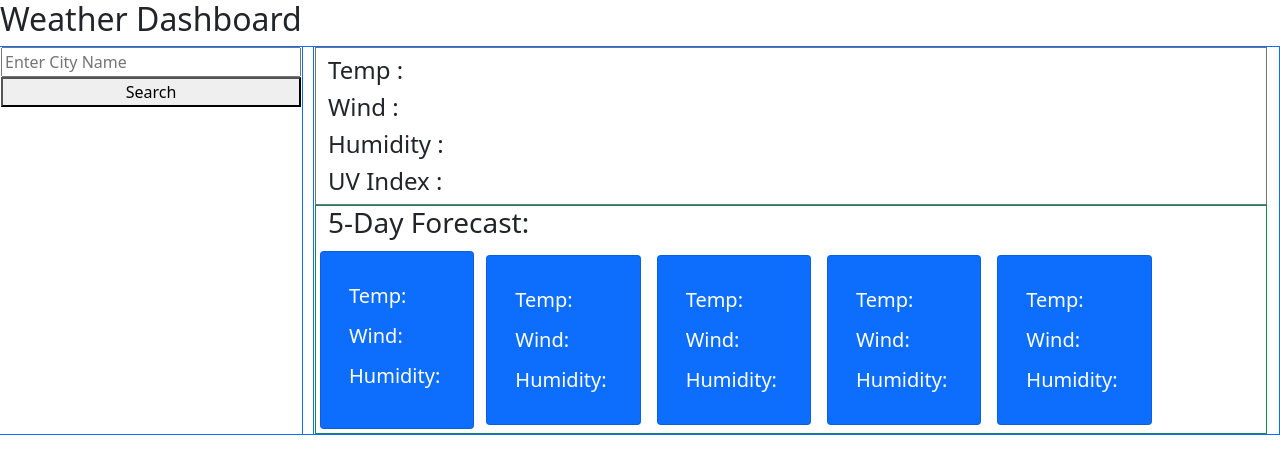
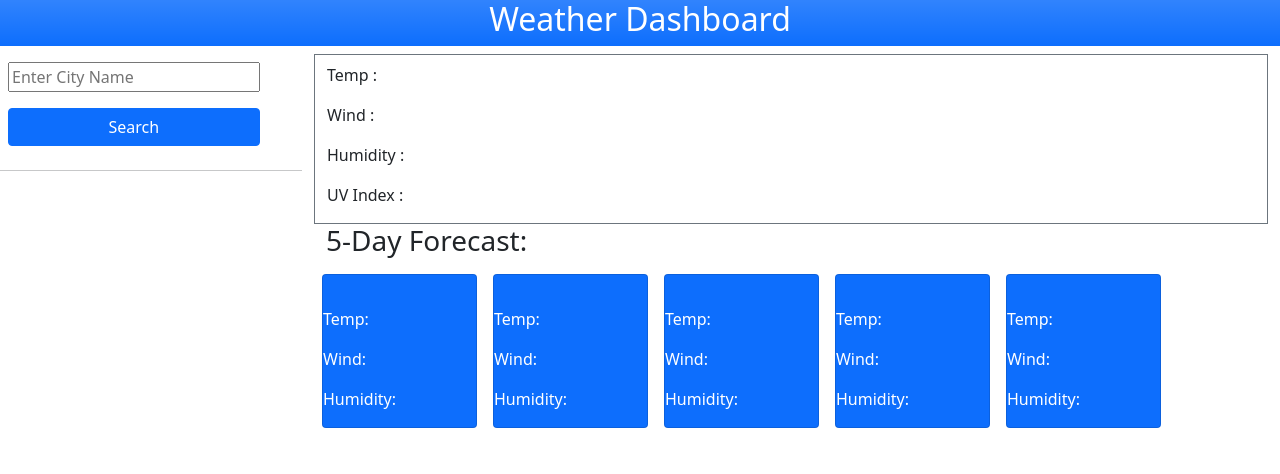
Before and after one commit to RamuMakkena/forecast, a plain HTML site: page index.html in a window 1280 px wide. Drawn offline with nearby package versions, Linux system fonts and the light colour scheme.

Commit message:
final but pending readme

```diff
--- a/assets/js/script.js
+++ b/assets/js/script.js
@@ -52,15 +52,15 @@ function addRootInforamtion(weatherObject){
     var uvi = weatherObject['uvIndex'];
     $("#primary-uvi").text(uvi);
     if(uvi <=2){
-        $("#primary-uvi").addClass("uvi-green text-white rounded");
+        $("#primary-uvi").addClass("uvi-green text-white px-2 rounded");
     }else if(uvi>2 && uvi<=5){
-        $("#primary-uvi").addClass("uvi-yellow text-white rounded");
+        $("#primary-uvi").addClass("uvi-yellow text-dark px-2  rounded");
     }else if(uvi>5 && uvi<=7){
-        $("#primary-uvi").addClass("uvi-orange text-white rounded");
+        $("#primary-uvi").addClass("uvi-orange text-white  px-2 rounded");
     } else if(uvi>7 && uvi<=10){
-        $("#primary-uvi").addClass("uvi-red text-white rounded");
+        $("#primary-uvi").addClass("uvi-red text-white px-2 rounded");
     } else {
-        $("#primary-uvi").addClass("uvi-violet text-white rounded");
+        $("#primary-uvi").addClass("uvi-violet text-white px-2  rounded");
     }
 }
 
@@ -75,7 +75,7 @@ function addWeatherCardInfo(weatherObject,number){
 
 
 function updateCity(cityName){
-    var recentCityButton = $("<p>").addClass("prevSearchCity text-white rounded col-9 m-2");
+    var recentCityButton = $("<p>").addClass("prevSearchCity text-white rounded col-10 m-2");
         recentCityButton.text(cityName);
         $("#previousSearches").append(recentCityButton);
 }
--- a/index.html
+++ b/index.html
@@ -6,80 +6,82 @@
     <meta http-equiv="X-UA-Compatible" content="IE=edge">
     <meta name="viewport" content="width=device-width, initial-scale=1.0">
     <link rel="stylesheet" href="https://cdn.jsdelivr.net/npm/bootstrap@5.1.3/dist/css/bootstrap.min.css" integrity="sha384-1BmE4kWBq78iYhFldvKuhfTAU6auU8tT94WrHftjDbrCEXSU1oBoqyl2QvZ6jIW3" crossorigin="anonymous"/>
+    <link rel="stylesheet" href="./assets/css/styles.css"/>
     <title>Foreacst</title>
 </head>
 
 <body>
 
-    <header class="align-center">
+    <header class="bg-primary bg-gradient row text-strong text-white text-center">
             <h2>Weather Dashboard</h2>
     </header>
-    <section id="fullContainer" class="row">
-        <section id="leftSection" class="col-3 border border-primary">
-            <section id="cityInput" class="col-12">
-                <input type="text" placeholder="Enter City Name" id="cityNameField" class="col-12"/>
-                <button  id="searchButton" class="col-12">Search</button>
+    <section id="fullContainer" class="row mt-2">
+        <section id="leftSection" class="col-3">
+            <section id="cityInput" class="col-12 ">
+                <input type="text" placeholder="Enter City Name" id="cityNameField" class="col-10 m-2"/>
+                <button  id="searchButton" class="btn btn-primary col-10 m-2">Search</button>
             </section>
+            <hr/>
             <section id="previousSearches" class="col-12">
 
             </section>
         </section>
-        <section id="rightSection" class="col-9 row border border-primary">
+        <section id="rightSection" class="col-9 row">
             <section id="todayWeather" class="col-12 border border-secondary">
                 <h3><span id="cityNameDisplay"></span><span id="dateDisplay"></span><i id="primary-icon"></i></h3>
                 <div class="primaryDisplay">
-                    <h4>Temp : <span id="primary-temp"></span></h4>
-                    <h4>Wind : <span id="primary-wind"></span></h4>
-                    <h4>Humidity : <span id="primary-humidity"></span></h4>
-                    <h4>UV Index : <span id="primary-uvi"></span></h4>
+                   <p> Temp : <span id="primary-temp"></span></p>
+                   <p> Wind : <span id="primary-wind"></span></p>
+                   <p> Humidity : <span id="primary-humidity"></span></p>
+                   <p> UV Index : <span id="primary-uvi"></span></p>
                 </div>
             </section>
-            <section id="forecast" class="col-12 border border-success">
+            <section id="forecast" class="col-12">
                 <h3>5-Day Forecast:</h3>
                 <div id="forecastCards" class="row col-12">
-                    <div class="card col-2 text-white bg-primary m-1" id="forecast-1">
-                        <div class="card-body col-12">
-                            <h4 class="card-title" id="forecast-title-1"></h4>
-                            <p class="card-text" id="forecast-text-icon-1"><h5><i id="forecast-icon-1"></i></h5></p>
-                            <p class="card-text" id="forecast-text-temp-1"><h5>Temp: <span id="forecast-text-temp-value-1"></span></h5></p>
-                            <p class="card-text" id="forecast-text-wind-1"><h5>Wind: <span id="forecast-text-wind-value-1"></span></h5></p>
-                            <p class="card-text" id="forecast-text-humidity-1"><h5>Humidity: <span id="forecast-text-humidity-value-1"></span></p>
+                    <div class="card col-2 text-white bg-primary m-2 px-0" id="forecast-1">
+                        <div class="card-body col-12 mx-0 px-0">
+                            <h5 class="card-title" id="forecast-title-1"></h5>
+                            <p class="card-text" id="forecast-text-icon-1"><i id="forecast-icon-1"></i></p>
+                            <p class="card-text" id="forecast-text-temp-1">Temp: <span id="forecast-text-temp-value-1"></span></p>
+                            <p class="card-text" id="forecast-text-wind-1">Wind: <span id="forecast-text-wind-value-1"></span></p>
+                            <p class="card-text" id="forecast-text-humidity-1">Humidity: <span id="forecast-text-humidity-value-1"></span></p>
                         </div>
                     </div>
-                    <div class="card col-2 text-white bg-primary m-2" id="forecast-2">
-                        <div class="card-body col-12">
-                            <h4 class="card-title" id="forecast-title-2"></h4>
+                    <div class="card col-2 text-white bg-primary m-2 px-0" id="forecast-2">
+                        <div class="card-body col-12 px-0">
+                            <h5 class="card-title" id="forecast-title-2"></h5>
                             <p class="card-text" id="forecast-text-icon-2"><i id="forecast-icon-2"></i></p>
-                            <p class="card-text" id="forecast-text-temp-2"><h5>Temp: <span id="forecast-text-temp-value-2"></span></h5></p>
-                            <p class="card-text" id="forecast-text-wind-2"><h5>Wind: <span id="forecast-text-wind-value-2"></span></h5></p>
-                            <p class="card-text" id="forecast-text-humidity-2"><h5>Humidity: <span id="forecast-text-humidity-value-2"></span></p>
+                            <p class="card-text" id="forecast-text-temp-2">Temp: <span id="forecast-text-temp-value-2"></span></p>
+                            <p class="card-text" id="forecast-text-wind-2">Wind: <span id="forecast-text-wind-value-2"></span></p>
+                            <p class="card-text" id="forecast-text-humidity-2">Humidity: <span id="forecast-text-humidity-value-2"></span></p>
                         </div>
                     </div>
-                    <div class="card col-2  text-white bg-primary m-2" id="forecast-3">
-                        <div class="card-body col-12">
-                            <h4 class="card-title" id="forecast-title-3"></h4>
+                    <div class="card col-2  text-white bg-primary m-2 px-0" id="forecast-3">
+                        <div class="card-body col-12 px-0">
+                            <h5 class="card-title" id="forecast-title-3"></h5>
                             <p class="card-text" id="forecast-text-icon-3"><i id="forecast-icon-3"></i></p>
-                            <p class="card-text" id="forecast-text-temp-3"><h5>Temp: <span id="forecast-text-temp-value-3"></span></h5></p>
-                            <p class="card-text" id="forecast-text-wind-3"><h5>Wind: <span id="forecast-text-wind-value-3"></span></h5></p>
-                            <p class="card-text" id="forecast-text-humidity-3"><h5>Humidity: <span id="forecast-text-humidity-value-3"></span></p>
+                            <p class="card-text" id="forecast-text-temp-3">Temp: <span id="forecast-text-temp-value-3"></span></p>
+                            <p class="card-text" id="forecast-text-wind-3">Wind: <span id="forecast-text-wind-value-3"></span></p>
+                            <p class="card-text" id="forecast-text-humidity-3">Humidity: <span id="forecast-text-humidity-value-3"></span></p>
                         </div>
                     </div>
-                    <div class="card col-2  text-white bg-primary  m-2" id="forecast-4">
-                        <div class="card-body col-12">
-                            <h4 class="card-title" id="forecast-title-4"></h4>
+                    <div class="card col-2  text-white bg-primary  m-2 px-0" id="forecast-4">
+                        <div class="card-body col-12 px-0">
+                            <h5 class="card-title" id="forecast-title-4"></h5>
                             <p class="card-text" id="forecast-text-icon-4"><i id="forecast-icon-4"></i></p>
-                            <p class="card-text" id="forecast-text-temp-4"><h5>Temp: <span id="forecast-text-temp-value-4"></span></h5></p>
-                            <p class="card-text" id="forecast-text-wind-4"><h5>Wind: <span id="forecast-text-wind-value-4"></span></h5></p>
-                            <p class="card-text" id="forecast-text-humidity-4"><h5>Humidity: <span id="forecast-text-humidity-value-4"></span></p>
+                            <p class="card-text" id="forecast-text-temp-4">Temp: <span id="forecast-text-temp-value-4"></span></p>
+                            <p class="card-text" id="forecast-text-wind-4">Wind: <span id="forecast-text-wind-value-4"></span></p>
+                            <p class="card-text" id="forecast-text-humidity-4">Humidity: <span id="forecast-text-humidity-value-4"></span></p>
                         </div>
                     </div>
-                    <div class="card col-2 text-white bg-primary m-2" id="forecast-5">
-                        <div class="card-body col-12">
-                            <h4 class="card-title" id="forecast-title-5"></h4>
+                    <div class="card col-2 text-white bg-primary m-2 px-0" id="forecast-5">
+                        <div class="card-body col-12 px-0">
+                            <h5 class="card-title" id="forecast-title-5"></h5>
                             <p class="card-text" id="forecast-text-icon-5"><i id="forecast-icon-5"></i></p>
-                            <p class="card-text" id="forecast-text-temp-5"><h5>Temp: <span id="forecast-text-temp-value-5"></span></h5></p>
-                            <p class="card-text" id="forecast-text-wind-5"><h5>Wind: <span id="forecast-text-wind-value-5"></span></h5></p>
-                            <p class="card-text" id="forecast-text-humidity-5"><h5>Humidity: <span id="forecast-text-humidity-value-5"></span></h5></p>
+                            <p class="card-text" id="forecast-text-temp-5">Temp: <span id="forecast-text-temp-value-5"></span></p>
+                            <p class="card-text" id="forecast-text-wind-5">Wind: <span id="forecast-text-wind-value-5"></span></p>
+                            <p class="card-text" id="forecast-text-humidity-5">Humidity: <span id="forecast-text-humidity-value-5"></span></p>
                         </div>
                     </div>
                 </div>
```
